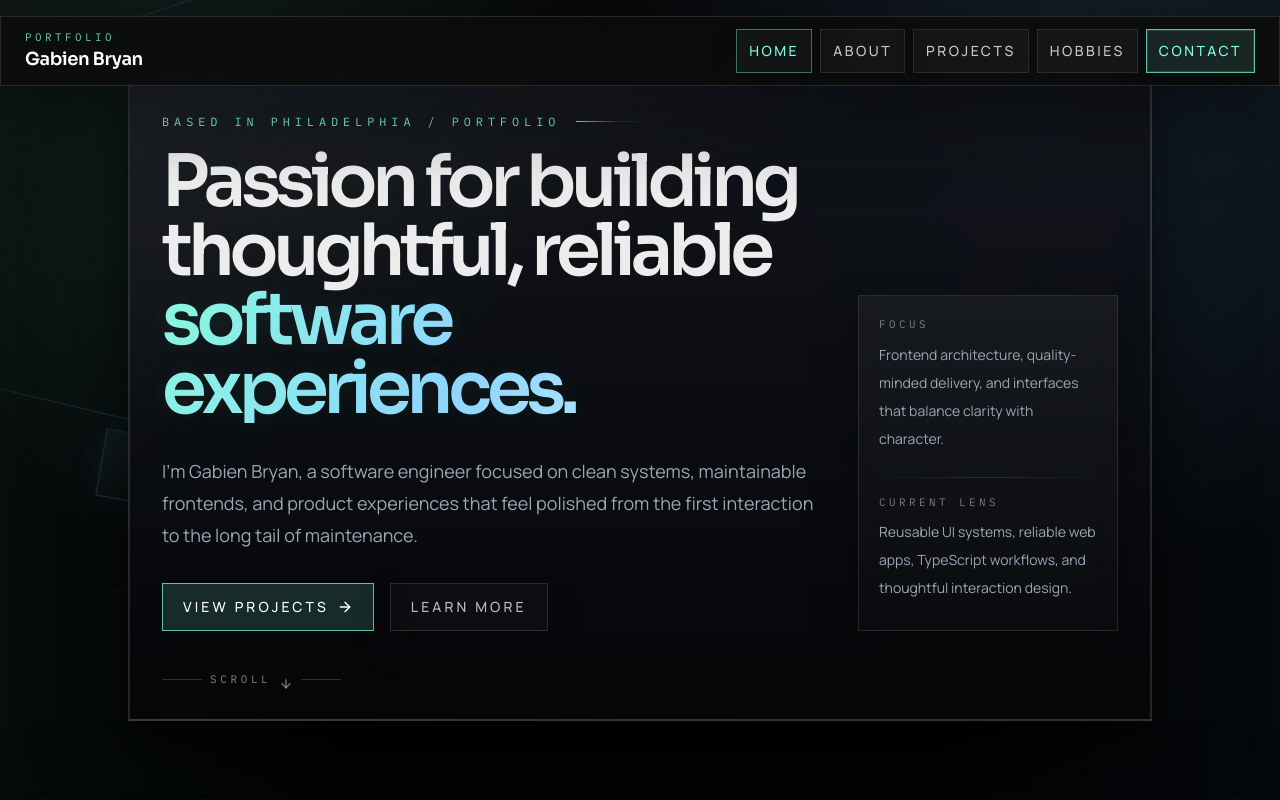
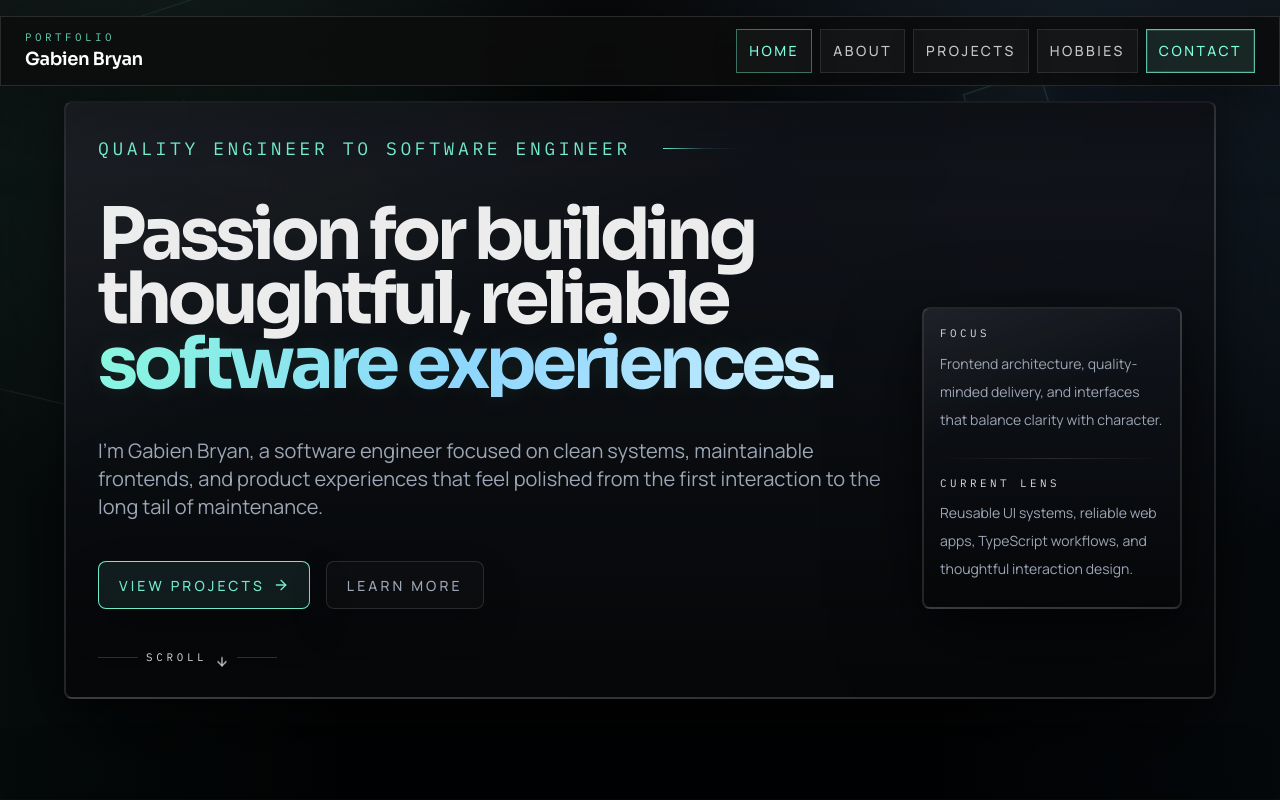
Before and after one commit to gbryan-psu/custom_portfolio, a Next.js app: page / in a window 1280 px wide. Shown: the top 800 px of the page. Built offline with nearby package versions, Linux system fonts and the light colour scheme.

Commit message:
cleanup cont. (main home page looks good)

```diff
--- a/src/app/app.css
+++ b/src/app/app.css
@@ -69,6 +69,7 @@ a {
     linear-gradient(155deg, rgba(255, 255, 255, 0.06), transparent 34%),
     linear-gradient(180deg, rgba(18, 21, 27, 0.94), rgba(5, 7, 9, 0.92));
   border: 2px solid rgba(255, 255, 255, 0.12);
+  border-radius: 0.5rem;
   box-shadow: var(--shadow-panel);
 }
 
@@ -77,6 +78,7 @@ a {
   overflow: hidden;
   border: 2px solid rgba(255, 255, 255, 0.12);
   background: linear-gradient(180deg, rgba(255, 255, 255, 0.045), rgba(255, 255, 255, 0.02));
+  border-radius: 0.5rem;
   box-shadow: var(--shadow-panel);
 }
 
@@ -86,6 +88,56 @@ a {
   background-clip: text;
   color: transparent;
   text-shadow: 0 0 24px rgba(124, 255, 221, 0.08);
+}
+
+.styled-button {
+  display: inline-flex;
+  min-height: 3rem;
+  align-items: center;
+  gap: 0.5rem;
+  border: 1px solid rgba(124, 255, 221, 0.9);
+  border-radius: 0.5rem;
+  background-color: rgba(124, 255, 221, 0.08);
+  padding: 0.75rem 1.25rem;
+  font-size: 0.875rem;
+  font-weight: 500;
+  letter-spacing: 0.22em;
+  text-transform: uppercase;
+  box-shadow: 0 18px 40px rgba(0, 0, 0, 0.3);
+  transition: all 0.3s ease;
+  color: rgba(124, 255, 221, 0.9);
+}
+
+.styled-button:hover {
+  border-color: rgba(124, 255, 221, 0.7);
+  background-color: rgba(124, 255, 221, 0.12);
+  box-shadow: 0 22px 48px rgba(0, 0, 0, 0.36);
+  color: rgba(124, 255, 221, 1);
+}
+
+.reg-button {
+  display: inline-flex;
+  min-height: 3rem;
+  align-items: center;
+  gap: 0.5rem;
+  border: 1px solid rgba(255, 255, 255, 0.12);
+  background-color: rgba(255, 255, 255, 0.02);
+  border-radius: 0.5rem;
+  padding: 0.75rem 1.25rem;
+  font-size: 0.875rem;
+  font-weight: 500;
+  letter-spacing: 0.22em;
+  text-transform: uppercase;
+  box-shadow: 0 16px 36px rgba(0, 0, 0, 0.24);
+  transition: all 0.3s ease;
+  color: var(--color-text-muted);
+}
+
+.reg-button:hover {
+  border-color: rgba(255, 255, 255, 0.18);
+  background-color: rgba(255, 255, 255, 0.04);
+  box-shadow: 0 20px 48px rgba(0, 0, 0, 0.32);
+  color: rgba(255, 255, 255, 0.8);
 }
 
 .ambient-line {
--- a/src/app/page.tsx
+++ b/src/app/page.tsx
@@ -13,17 +13,17 @@ export default function HomePage() {
       <section className="background-effect">
         <BackgroundEffects />
         <div className="relative z-10 mx-auto">
-          <div className="main-panel mx-auto w-full max-w-5xl animate-fade-in px-8 py-8 opacity-0">
-            <div className="grid gap-10 lg:grid-cols-[minmax(0,1fr)_260px] lg:items-end">
-              <div className="space-y-8">
-                <div className="space-y-4">
-                  <div className="flex items-center gap-4">
-                    <p className="font-mono text-[0.74rem] tracking-[0.42em] text-[var(--color-mint)] uppercase">
-                      {siteMeta.location} / Portfolio
+          <div className="main-panel mx-auto w-full max-w-6xl animate-fade-in px-8 py-8 opacity-0">
+            <div className="grid gap-10 lg:grid-cols-[1fr_260px] lg:items-end">
+              <div className="space-y-10">
+                <div className="space-y-10">
+                  <div className="flex items-center gap-8">
+                    <p className="font-mono text-lg tracking-[0.2em] text-[var(--color-mint)] uppercase">
+                      Quality Engineer to Software Engineer
                     </p>
                     <span className="section-kicker-line hidden sm:block" />
                   </div>
-                  <h1 className="max-w-3xl font-display text-5xl leading-[0.96] font-semibold tracking-[-0.07em] text-white sm:text-6xl lg:text-7xl">
+                  <h1 className="font-display text-7xl leading-[0.9] font-bold tracking-[-0.06em] text-white">
                     <span className="block text-white/92">
                       Passion for building thoughtful, reliable
                     </span>
@@ -31,7 +31,7 @@ export default function HomePage() {
                   </h1>
                 </div>
 
-                <p className="max-w-2xl text-base leading-8 text-[var(--color-text-muted)] sm:text-lg">
+                <p className="text-xl leading-7 text-[var(--color-text-muted)]">
                   I&apos;m {siteMeta.name}, a software engineer focused on clean systems,
                   maintainable frontends, and product experiences that feel polished from the first
                   interaction to the long tail of maintenance.
@@ -40,23 +40,23 @@ export default function HomePage() {
                 <div className="flex flex-wrap items-center gap-4">
                   <Link
                     href="/projects"
-                    className="inline-flex min-h-12 items-center gap-2 border border-[var(--color-mint)]/70 bg-[var(--color-mint)]/14 px-5 py-3 text-sm font-medium tracking-[0.22em] text-white uppercase shadow-[0_18px_40px_rgba(0,0,0,0.3)] transition-all duration-300 hover:-translate-y-0.5 hover:bg-[var(--color-mint)]/20"
+                    className="styled-button transition-all duration-300 hover:-translate-y-0.5"
                   >
                     View projects
                     <ArrowRight size={16} />
                   </Link>
                   <Link
                     href="/about"
-                    className="inline-flex min-h-12 items-center border border-white/12 bg-white/[0.02] px-5 py-3 text-sm font-medium tracking-[0.22em] text-white/72 uppercase shadow-[0_16px_36px_rgba(0,0,0,0.24)] transition-all duration-300 hover:border-[var(--color-mint)]/50 hover:text-[var(--color-mint)]"
+                    className="reg-button transition-all duration-300 hover:-translate-y-0.5"
                   >
                     Learn more
                   </Link>
                 </div>
               </div>
 
-              <div className="space-y-4 border border-white/10 bg-[linear-gradient(180deg,rgba(255,255,255,0.045),rgba(255,255,255,0.015))] p-5 shadow-[0_18px_45px_rgba(0,0,0,0.28)] backdrop-blur-sm">
+              <div className="main-panel space-y-4 p-4">
                 <div>
-                  <p className="font-mono text-[0.68rem] tracking-[0.32em] text-white/45 uppercase">
+                  <p className="font-mono text-[0.68rem] tracking-[0.32em] text-white/85 uppercase">
                     Focus
                   </p>
                   <p className="py-2 text-sm leading-7 text-[var(--color-text-muted)]">
@@ -66,7 +66,7 @@ export default function HomePage() {
                 </div>
                 <div className="section-divider" />
                 <div>
-                  <p className="font-mono text-[0.68rem] tracking-[0.32em] text-white/45 uppercase">
+                  <p className="font-mono text-[0.68rem] tracking-[0.32em] text-white/85 uppercase">
                     Current lens
                   </p>
                   <p className="py-2 text-sm leading-7 text-[var(--color-text-muted)]">
@@ -76,7 +76,7 @@ export default function HomePage() {
                 </div>
               </div>
 
-              <div className="relative z-10 flex items-center gap-2 text-white/52">
+              <div className="relative z-10 flex items-center gap-2 text-white/85">
                 <span className="h-px w-10 bg-white/16" />
                 <span className="font-mono text-[0.68rem] tracking-[0.34em] uppercase">Scroll</span>
                 <ArrowDown size={14} className="animate-[drift_4s_ease-in-out_infinite]" />
```
